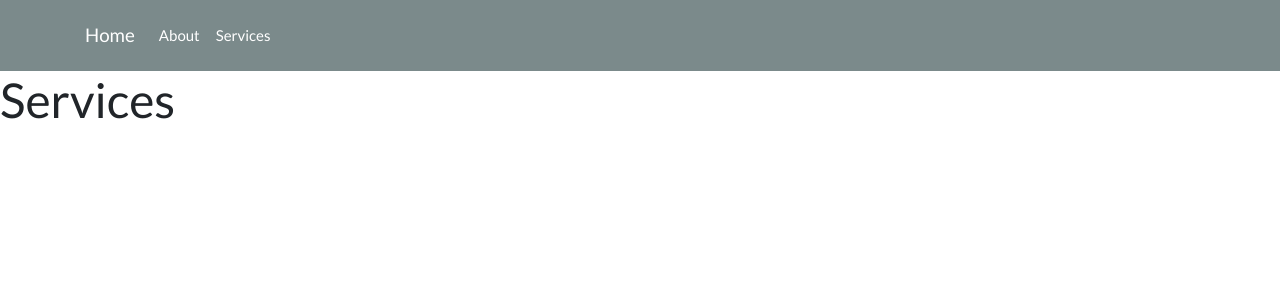
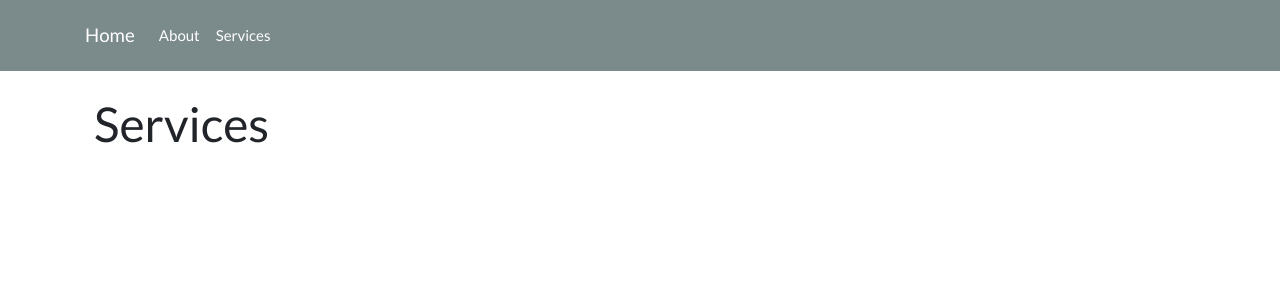
Before and after one commit to desarrollocml/nextjs_practica1, a Next.js app: page /About in a window 1280 px wide. Shown: the top 300 px of the page. Built offline with nearby package versions, Linux system fonts and the light colour scheme.

Commit message:
datos traidos con fech

```diff
--- a/components/Container.js
+++ b/components/Container.js
@@ -12,7 +12,7 @@ export default function Container(props) {
 
             </Head>
             <Navigation/>
-            <div>
+            <div className ="container p-4">
                 {props.children}
             </div>
         </div>
--- a/package.json
+++ b/package.json
@@ -8,6 +8,7 @@
     "lint": "next lint"
   },
   "dependencies": {
+    "isomorphic-unfetch": "^3.1.0",
     "next": "12.0.7",
     "react": "17.0.2",
     "react-dom": "17.0.2"
```
Also changed, not shown: pages/index.js (+11 -1 lines), 1 other file (tests, documents, lock files or other folders).
